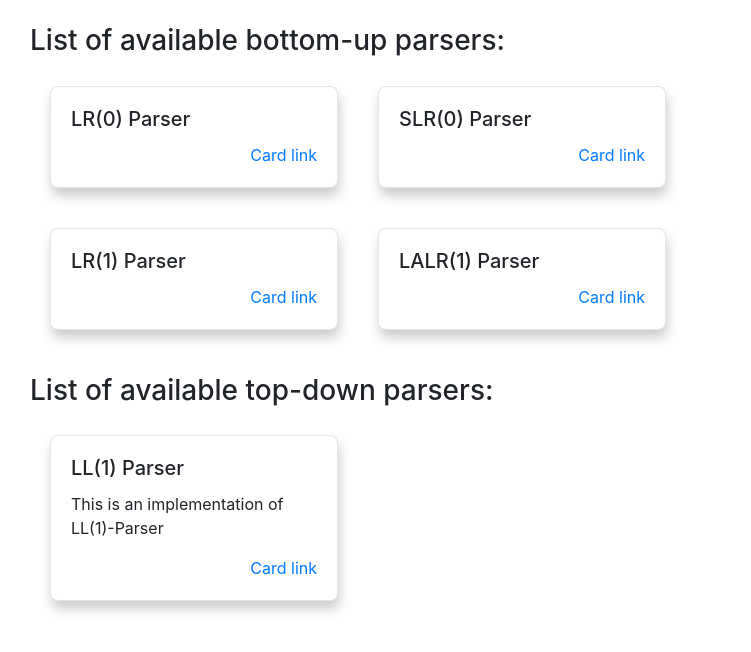
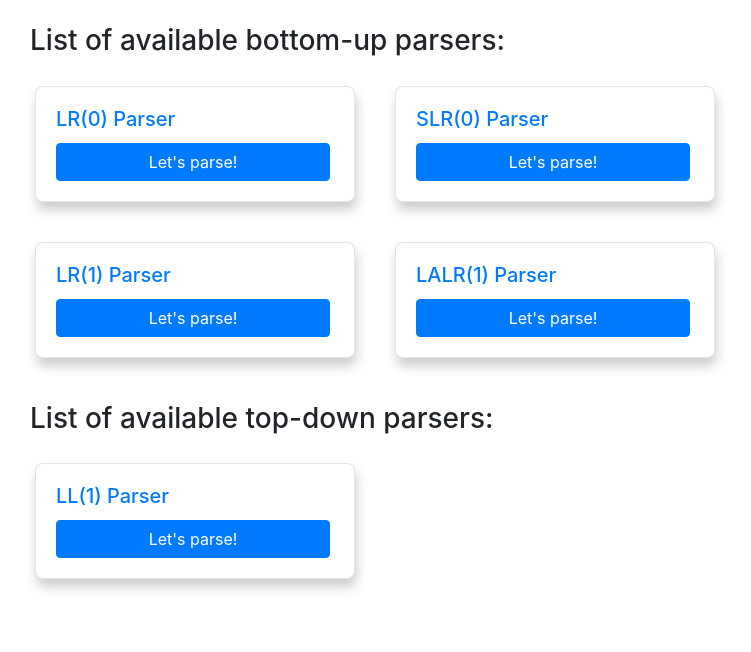
Before and after one commit to heavenblade/parser_site, a Django app: page / in a window 1280 px wide. Shown: the part 65-717 px from the top of the page, without its empty margins (55-806 px from the left). Run offline with Django 3.2, Linux system fonts and the light colour scheme; some libraries are stand-ins or nearby versions.

Commit message:
Tweaked homepage

```diff
--- a/main/templates/main/home.html
+++ b/main/templates/main/home.html
@@ -25,7 +25,7 @@
     {% include "main/includes/navbar.html" %}
     {% include "main/includes/messages.html" %}
 
-    <div class="container">
+    <div class="container" id="page_content_container">
         <br>
         {% block content %}
         {% endblock %}
--- a/main/templates/main/parsers_home.html
+++ b/main/templates/main/parsers_home.html
@@ -1,58 +1,72 @@
 {% extends "main/home.html" %}
 
+{% load static %}
+
 {% block content %}
-    <h3>List of available bottom-up parsers:</h3>
-    <div class="content container">
+    <h3 id="bottom_up_title">List of available bottom-up parsers:</h3>
+    <div id="bottom_up_cards">
         <div class="row">
+            <a href="/lr0-parser" class="custom-card">
                 <div id="lr0-card-div">
-                <div class="card" style="width: 18rem;">
+                    <div class="card">
                         <div class="card-body">
                             <h5 class="card-title">LR(0) Parser</h5>
-                        <a href="/lr0-parser" class="card-link">Card link</a>
+                            <input class="btn btn-primary" value="Let's parse!" onclick="window.location.href='/lr0-parser'" id="lr0_card_button"/>
                         </div>
                     </div>
                 </div>
+            </a>
+            <a href="/slr0-parser" class="custom-card">
                 <div id="slr0-card-div">
-                <div class="card" style="width: 18rem;">
+                    <div class="card">
                         <div class="card-body">
                             <h5 class="card-title">SLR(0) Parser</h5>
-                        <a href="/slr0-parser" class="card-link">Card link</a>
+                            <input class="btn btn-primary" value="Let's parse!" onclick="window.location.href='/slr0-parser'" id="slr0_card_button"/>
                         </div>
                     </div>
                 </div>
+            </a>
         </div>
         <div class="row">
+            <a href="/lr1-parser" class="custom-card">
                 <div id="lr1-card-div">
-                <div class="card" style="width: 18rem;">
+                    <div class="card">
                         <div class="card-body">
                             <h5 class="card-title">LR(1) Parser</h5>
-                        <a href="/lr1-parser" class="card-link">Card link</a>
+                            <input class="btn btn-primary" value="Let's parse!" onclick="window.location.href='/lr1-parser'" id="lr1_card_button"/>
                         </div>
                     </div>
                 </div>
+            </a>
+            <a href="/lalr1-parser" class="custom-card">
                 <div id="lalr1-card-div">
-                <div class="card" style="width: 18rem;">
+                    <div class="card">
                         <div class="card-body">
                             <h5 class="card-title">LALR(1) Parser</h5>
-                        <a href="/lalr1-parser" class="card-link">Card link</a>
+                            <input class="btn btn-primary" value="Let's parse!" onclick="window.location.href='/lalr1-parser'" id="lalr1_card_button"/>
                         </div>
                     </div>
                 </div>
+            </a>
         </div>
     </div>
     <br>
-    <h3>List of available top-down parsers:</h3>
-    <div class="content container">
+    <h3 id="top_down_title">List of available top-down parsers:</h3>
+    <div id="top_down_cards">
         <div class="row">
+            <a href="/ll1-parser" class="custom-card">
                 <div id="ll1-card-div">
-                <div class="card" style="width: 18rem;">
+                    <div class="card">
                         <div class="card-body">
-                        <h5 class="card-title">LL(1) Parser</h5>
-                        <p class="card-text">This is an implementation of LL(1)-Parser</p>
-                        <a href="/ll1-parser" class="card-link">Card link</a>
+                            <h5 class="card-title" style="z-index: 2;">LL(1) Parser</h5>
+                            <input class="btn btn-primary" value="Let's parse!" onclick="window.location.href='/ll1-parser'" id="ll1_card_button"/>
                         </div>
                     </div>
                 </div>
+            </a>
         </div>
     </div>
 {% endblock %}
+
+<!-- <p class="card-text" style="z-index: 1;">This is an implementation of LL(1)-Parser</p>
+    <img src="{% static 'img/graph.png' %}" id="grap_pic_cards"> -->
```
Also changed, not shown: main/static/css/style.css (+119 -29 lines), db.sqlite3, main/static/img/graph.png (added). Lines whose indentation alone changed are shown as unchanged.
